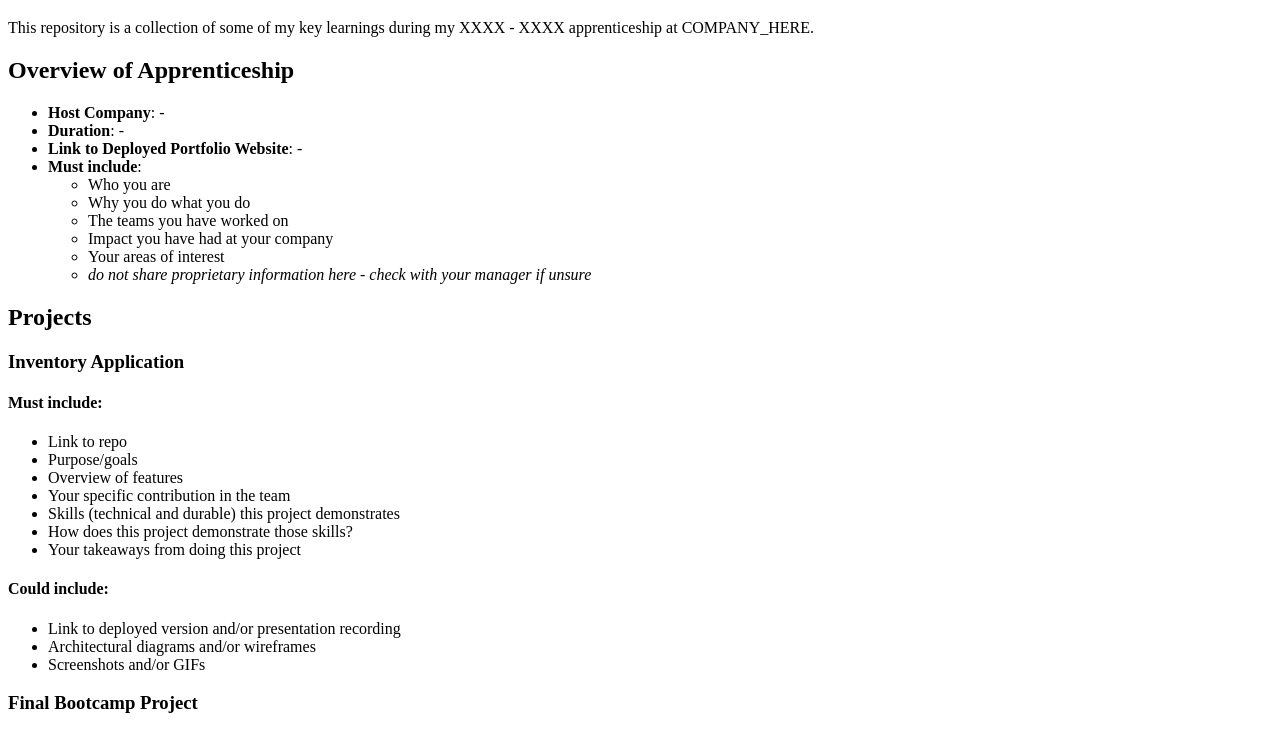
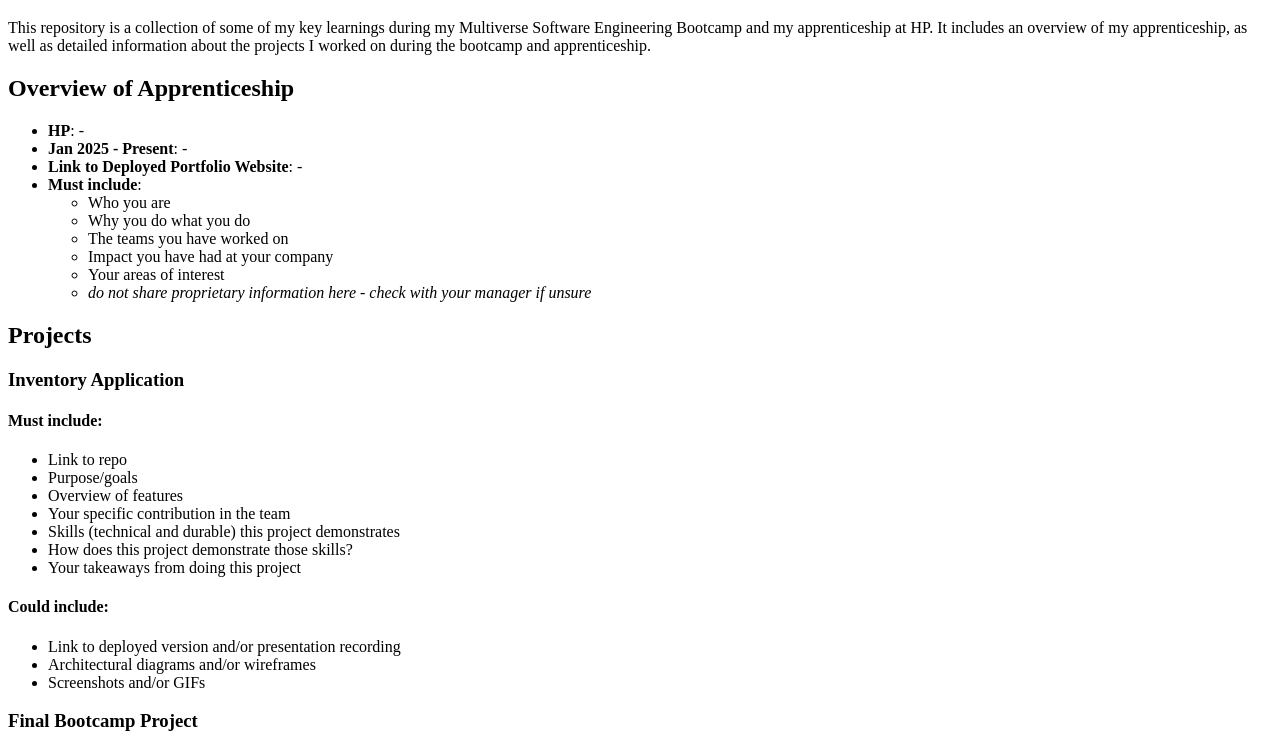
Before and after one commit to PhongT06/MV_Portfolio, a plain HTML site: page index.html in a window 1280 px wide. Shown: the part 61-797 px from the top of the page. Drawn offline with Linux system fonts and the light colour scheme.

Commit message:
Initial commit - added portfolio template

```diff
--- a/index.html
+++ b/index.html
@@ -3,18 +3,17 @@
   <head>
     <meta charset="UTF-8" />
     <meta name="viewport" content="width=device-width, initial-scale=1.0" />
-    <title>Document</title>
+    <title>Phong Truong's Multiverse Portfolio</title>
   </head>
   <body>
     <h1>Final Portfolio</h1>
     <p>
-      This repository is a collection of some of my key learnings during my XXXX
-      - XXXX apprenticeship at COMPANY_HERE.
+      This repository is a collection of some of my key learnings during my Multiverse Software Engineering Bootcamp and my apprenticeship at HP. It includes an overview of my apprenticeship, as well as detailed information about the projects I worked on during the bootcamp and apprenticeship.
     </p>
     <h2>Overview of Apprenticeship</h2>
     <ul>
-      <li><b>Host Company</b>: -</li>
-      <li><b>Duration</b>: -</li>
+      <li><b>HP</b>: -</li>
+      <li><b>Jan 2025 - Present</b>: -</li>
       <li><b>Link to Deployed Portfolio Website</b>: -</li>
       <li>
         <b>Must include</b>:
```
